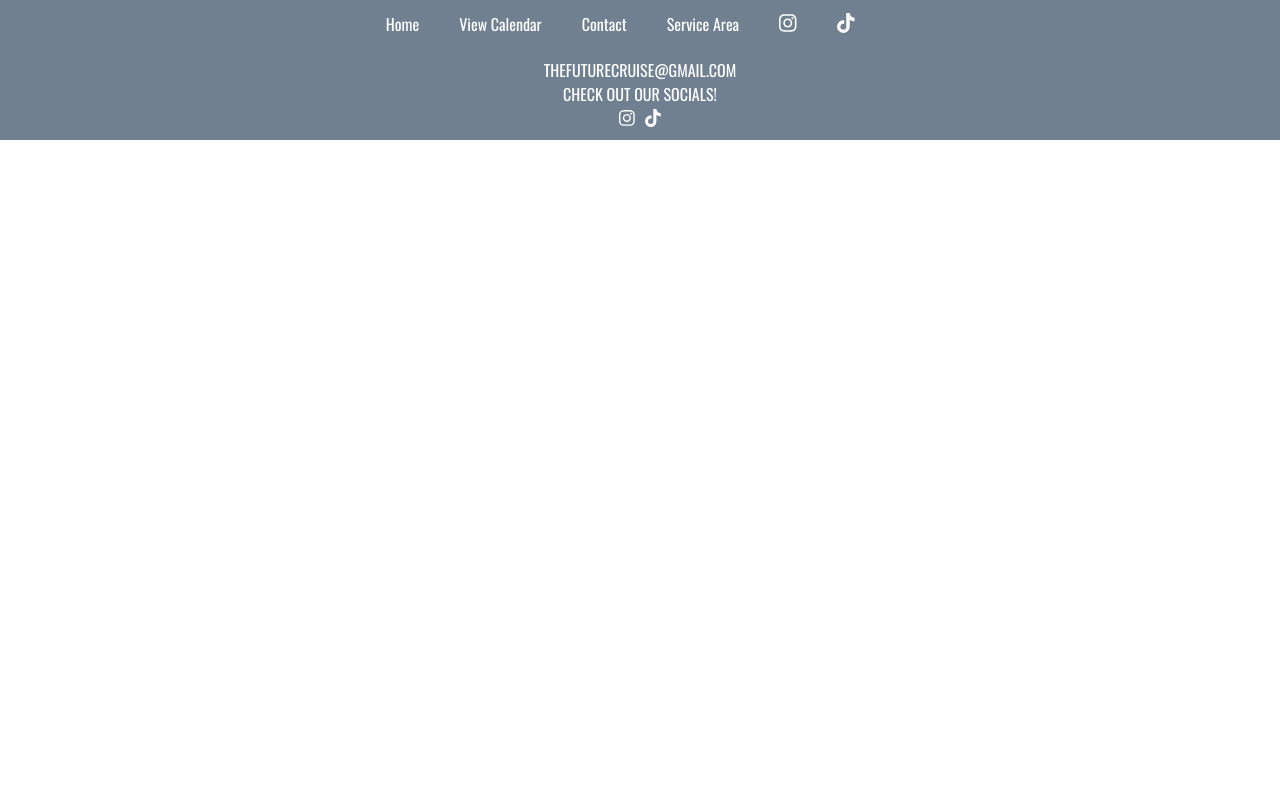
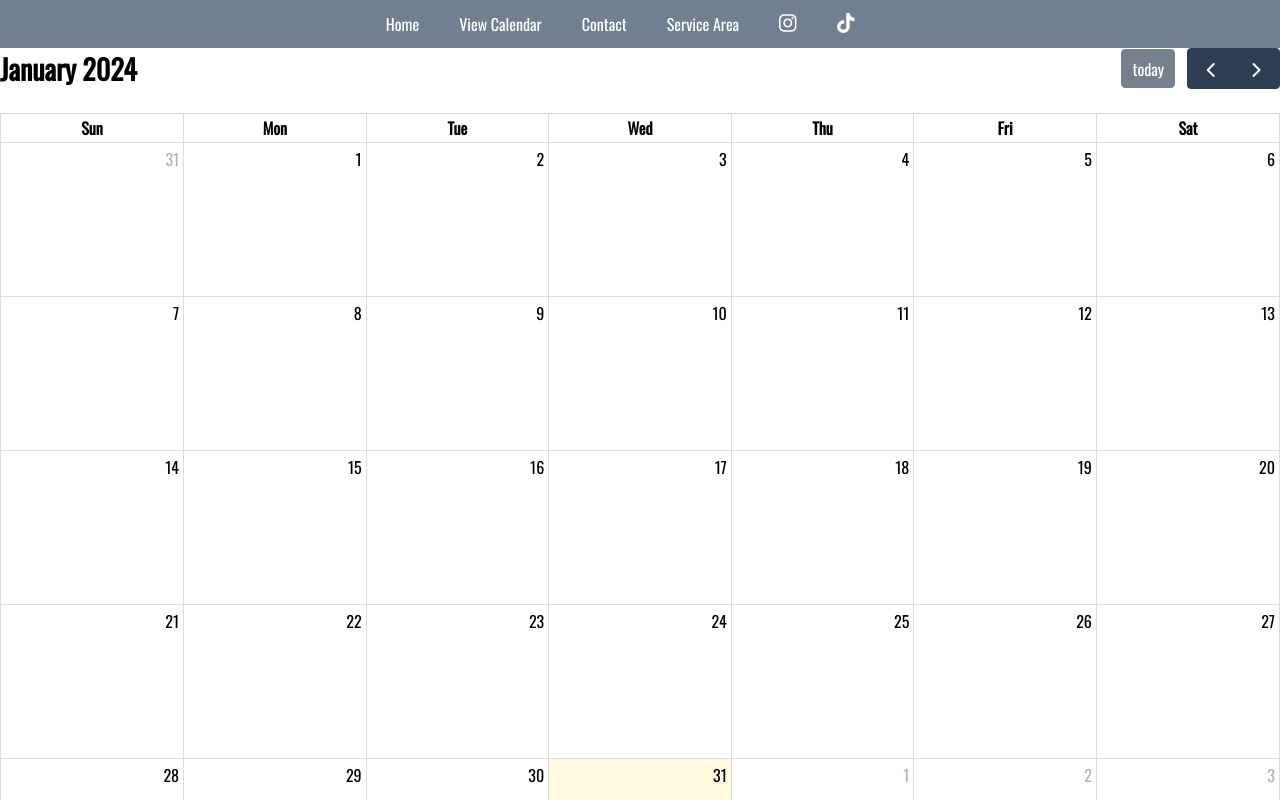
Before and after one commit to MattBaum4/FC2024FRONT, a React (Create React App) app in the folder fc-app/fc2024app/: page /calendar in a window 1280 px wide. Shown: the top 800 px of the page. Built offline with nearby package versions, Linux system fonts and the light colour scheme.

Commit message:
added beginning stage of calendar

```diff
--- a/fc-app/fc2024app/src/components/calendar-section/Calendar.jsx
+++ b/fc-app/fc2024app/src/components/calendar-section/Calendar.jsx
@@ -1,14 +1,19 @@
-import * as React from 'react';
-import "./calendar.css"
-
+import * as React from "react";
+import "./calendar.css";
+import FullCalendar from "@fullcalendar/react";
+import dayGridPlugin from "@fullcalendar/daygrid";
 
 const CalendarSection = () => {
-
-    return (
-        <>
-
-        </>
-     );
-}
-
+  return (
+    <>
+      <div className="calendar-contain">
+        <FullCalendar
+        plugins={[dayGridPlugin]}
+        initialView="dayGridMonth"
+        />
+      </div>
+    </>
+  );
+};
+//maybe google form here instead
 export default CalendarSection;
--- a/fc-app/fc2024app/src/components/calendar-section/calendar.css
+++ b/fc-app/fc2024app/src/components/calendar-section/calendar.css
@@ -0,0 +1,4 @@
+.calendar-contain{
+    font-family: "Oswald", sans-serif;
+    /* font-weight: 400; */
+}
```
